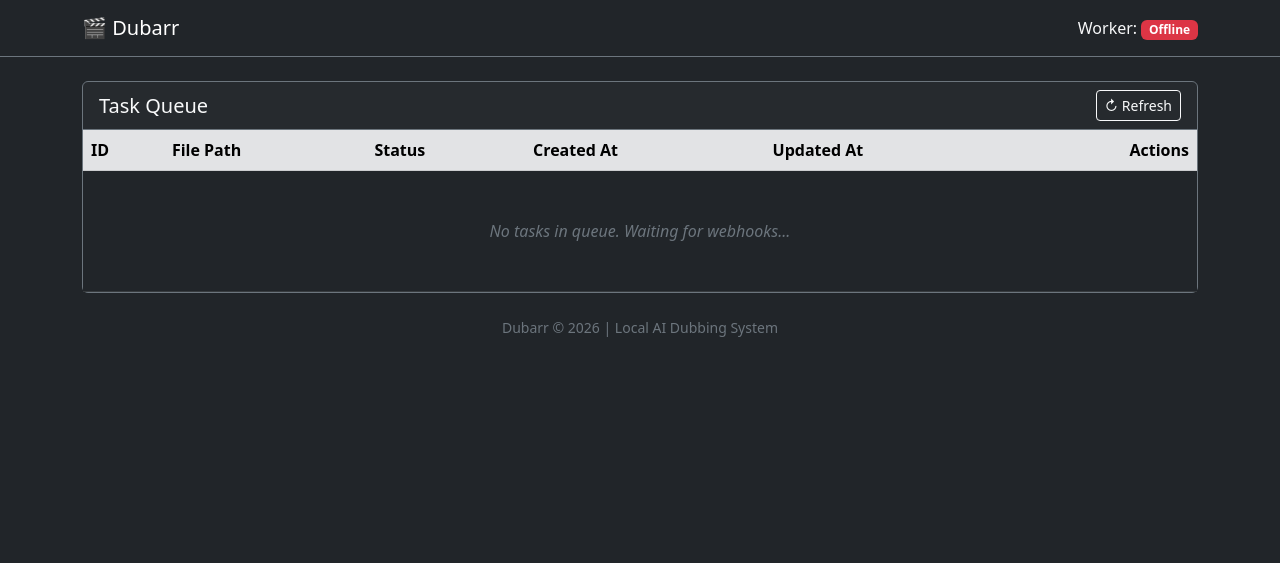
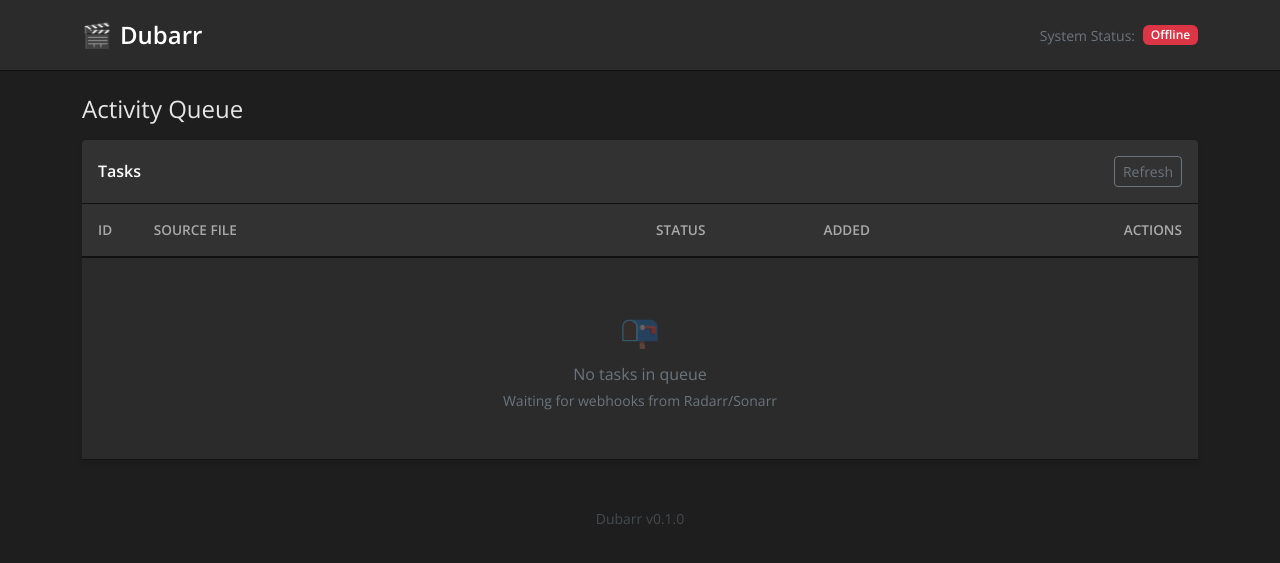
Before and after one commit to neutrinus/dubarr, a FastAPI app: page / in a window 1280 px wide. Shown: the top 563 px of the page. Run offline with FastAPI, Linux system fonts and the light colour scheme; data that the repository does not hold is empty; parts of the project's set-up code (start-up, migrations or seed data) failed here and were passed over.

Commit message:
style: update dashboard UI to match *arr aesthetics

```diff
--- a/templates/index.html
+++ b/templates/index.html
@@ -3,92 +3,218 @@
 <head>
     <meta charset="UTF-8">
     <meta name="viewport" content="width=device-width, initial-scale=1.0">
-    <title>Dubarr Dashboard</title>
+    <title>Dubarr</title>
     <link href="https://cdn.jsdelivr.net/npm/bootstrap@5.3.0/dist/css/bootstrap.min.css" rel="stylesheet">
+    <link href="https://fonts.googleapis.com/css2?family=Open+Sans:wght@400;600&display=swap" rel="stylesheet">
     <style>
-        .status-badge { width: 100px; }
-        .table-action-btn { width: 80px; }
+        :root {
+            --arr-bg: #1e1e1e;
+            --arr-panel: #2b2b2b;
+            --arr-header: #323232;
+            --arr-text: #e6e6e6;
+            --arr-accent: #6c757d;
+            --arr-blue: #0084ff;
+            --arr-green: #5d9c59;
+            --arr-red: #df524e;
+            --arr-orange: #d48806;
+        }
+
+        body {
+            background-color: var(--arr-bg);
+            color: var(--arr-text);
+            font-family: 'Open Sans', sans-serif;
+        }
+
+        .navbar {
+            background-color: var(--arr-panel) !important;
+            border-bottom: 1px solid #111;
+            padding-top: 0.75rem;
+            padding-bottom: 0.75rem;
+        }
+
+        .navbar-brand {
+            font-weight: 600;
+            color: #fff !important;
+            font-size: 1.5rem;
+        }
+
+        .card {
+            background-color: var(--arr-panel);
+            border: none;
+            border-radius: 4px;
+            box-shadow: 0 4px 6px rgba(0,0,0,0.1);
+        }
+
+        .card-header {
+            background-color: var(--arr-header);
+            border-bottom: 1px solid #111;
+            color: #fff;
+            font-weight: 600;
+            padding: 1rem;
+        }
+
+        .table {
+            color: var(--arr-text);
+            margin-bottom: 0;
+        }
+
+        .table thead th {
+            background-color: var(--arr-header);
+            border-bottom: 2px solid #111;
+            color: #aaa;
+            font-weight: 600;
+            text-transform: uppercase;
+            font-size: 0.85rem;
+            padding: 1rem;
+        }
+
+        .table tbody td {
+            background-color: var(--arr-panel);
+            border-bottom: 1px solid #111;
+            padding: 1rem;
+            vertical-align: middle;
+        }
+
+        .table tbody tr:hover td {
+            background-color: #383838;
+        }
+
+        /* Status Badges - *arr style */
+        .status-badge {
+            font-size: 0.8rem;
+            padding: 0.4em 0.8em;
+            border-radius: 4px;
+            font-weight: 600;
+            width: 110px;
+            display: inline-block;
+            text-align: center;
+        }
+        .bg-queued { background-color: var(--arr-accent); color: #fff; }
+        .bg-processing { background-color: var(--arr-blue); color: #fff; animation: pulse 2s infinite; }
+        .bg-done { background-color: var(--arr-green); color: #fff; }
+        .bg-failed { background-color: var(--arr-red); color: #fff; }
+
+        /* Action Buttons */
+        .btn-icon {
+            background: transparent;
+            border: 1px solid #444;
+            color: #aaa;
+            width: 36px;
+            height: 36px;
+            padding: 0;
+            display: inline-flex;
+            align-items: center;
+            justify-content: center;
+            border-radius: 4px;
+            transition: all 0.2s;
+        }
+        .btn-icon:hover {
+            background-color: #444;
+            color: #fff;
+        }
+        .btn-retry:hover { border-color: var(--arr-orange); color: var(--arr-orange); }
+        .btn-delete:hover { border-color: var(--arr-red); color: var(--arr-red); }
+
+        .path-text {
+            font-family: monospace;
+            color: #ccc;
+            font-size: 0.9rem;
+        }
+
+        @keyframes pulse {
+            0% { opacity: 1; }
+            50% { opacity: 0.7; }
+            100% { opacity: 1; }
+        }
     </style>
 </head>
 <body>
-    <nav class="navbar navbar-expand-lg navbar-dark bg-dark border-bottom border-secondary mb-4">
+    <nav class="navbar navbar-expand-lg mb-4">
         <div class="container">
-            <a class="navbar-brand" href="/">🎬 Dubarr</a>
-            <div class="d-flex text-light gap-3">
-                <span>Worker:
+            <a class="navbar-brand d-flex align-items-center" href="/">
+                <span class="me-2">🎬</span> Dubarr
+            </a>
+            <div class="d-flex align-items-center">
+                <span class="me-2 text-secondary small">System Status:</span>
                 {% if worker_alive %}
                     <span class="badge bg-success">Online</span>
                 {% else %}
                     <span class="badge bg-danger">Offline</span>
                 {% endif %}
-                </span>
             </div>
         </div>
     </nav>
 
     <div class="container">
-        <div class="card bg-dark border-secondary">
-            <div class="card-header border-secondary d-flex justify-content-between align-items-center">
-                <h5 class="mb-0 text-light">Task Queue</h5>
-                <button class="btn btn-sm btn-outline-light" onclick="location.reload()">↻ Refresh</button>
+        <div class="row mb-4">
+            <div class="col">
+                <h4 class="mb-3">Activity Queue</h4>
+                <div class="card">
+                    <div class="card-header d-flex justify-content-between align-items-center">
+                        <span>Tasks</span>
+                        <button class="btn btn-sm btn-outline-secondary" onclick="location.reload()">
+                            Refresh
+                        </button>
                     </div>
-            <div class="card-body p-0">
                     <div class="table-responsive">
-                    <table class="table table-dark table-hover mb-0 align-middle">
-                        <thead class="table-secondary">
+                        <table class="table">
+                            <thead>
                                 <tr>
-                                <th>ID</th>
-                                <th>File Path</th>
-                                <th>Status</th>
-                                <th>Created At</th>
-                                <th>Updated At</th>
-                                <th class="text-end">Actions</th>
+                                    <th style="width: 5%">ID</th>
+                                    <th style="width: 45%">Source File</th>
+                                    <th style="width: 15%">Status</th>
+                                    <th style="width: 15%">Added</th>
+                                    <th style="width: 20%" class="text-end">Actions</th>
                                 </tr>
                             </thead>
                             <tbody>
                                 {% for task in tasks %}
                                 <tr>
-                                <td>#{{ task.id }}</td>
-                                <td class="text-break" style="min-width: 300px;">
-                                    <div class="d-flex align-items-center">
-                                        <span class="me-2">📄</span>
+                                    <td class="text-secondary">{{ task.id }}</td>
+                                    <td>
+                                        <div class="path-text text-break" title="{{ task.path }}">
                                             {{ task.path }}
                                         </div>
                                     </td>
                                     <td>
                                         {% if task.status == 'QUEUED' %}
-                                        <span class="badge bg-secondary status-badge">Queued</span>
+                                            <span class="status-badge bg-queued">Queued</span>
                                         {% elif task.status == 'PROCESSING' %}
-                                        <span class="badge bg-primary status-badge">Processing</span>
+                                            <span class="status-badge bg-processing">Processing</span>
                                         {% elif task.status == 'DONE' %}
-                                        <span class="badge bg-success status-badge">Done</span>
+                                            <span class="status-badge bg-done">Completed</span>
                                         {% elif task.status.startswith('FAILED') %}
-                                        <span class="badge bg-danger status-badge" title="{{ task.status }}">Failed</span>
+                                            <span class="status-badge bg-failed" title="{{ task.status }}">Failed</span>
                                         {% else %}
-                                        <span class="badge bg-info status-badge">{{ task.status }}</span>
+                                            <span class="status-badge bg-secondary">{{ task.status }}</span>
                                         {% endif %}
                                     </td>
-                                <td class="text-secondary small">{{ task.created_at }}</td>
-                                <td class="text-secondary small">{{ task.updated_at }}</td>
+                                    <td class="text-secondary small">
+                                        {{ task.created_at.split('.')[0] }}
+                                    </td>
                                     <td class="text-end">
-                                    <div class="btn-group">
                                         {% if task.status != 'PROCESSING' %}
                                         <form action="/retry/{{ task.id }}" method="post" class="d-inline">
-                                            <button type="submit" class="btn btn-sm btn-outline-warning table-action-btn">Retry</button>
+                                            <button type="submit" class="btn-icon btn-retry mx-1" title="Retry">
+                                                ⟳
+                                            </button>
                                         </form>
-                                        <form action="/delete/{{ task.id }}" method="post" class="d-inline ms-1">
-                                            <button type="submit" class="btn btn-sm btn-outline-danger table-action-btn">Delete</button>
+                                        <form action="/delete/{{ task.id }}" method="post" class="d-inline">
+                                            <button type="submit" class="btn-icon btn-delete" title="Remove">
+                                                ✕
+                                            </button>
                                         </form>
                                         {% else %}
-                                        <button class="btn btn-sm btn-outline-secondary table-action-btn" disabled>Active</button>
+                                        <span class="text-secondary small fst-italic me-2">Active...</span>
                                         {% endif %}
-                                    </div>
                                     </td>
                                 </tr>
                                 {% else %}
                                 <tr>
-                                <td colspan="6" class="text-center py-5 text-secondary">
-                                    <i>No tasks in queue. Waiting for webhooks...</i>
+                                    <td colspan="5" class="text-center py-5 text-secondary">
+                                        <div class="mb-2" style="font-size: 2rem; opacity: 0.3">📭</div>
+                                        <div>No tasks in queue</div>
+                                        <div class="small mt-1">Waiting for webhooks from Radarr/Sonarr</div>
                                     </td>
                                 </tr>
                                 {% endfor %}
@@ -97,9 +223,10 @@
                     </div>
                 </div>
             </div>
+        </div>
 
-        <div class="mt-4 text-center text-secondary small">
-            Dubarr &copy; 2026 | Local AI Dubbing System
+        <div class="text-center text-secondary small mt-5 opacity-50">
+            Dubarr v0.1.0
         </div>
     </div>
 
```
Lines whose indentation alone changed are shown as unchanged.
